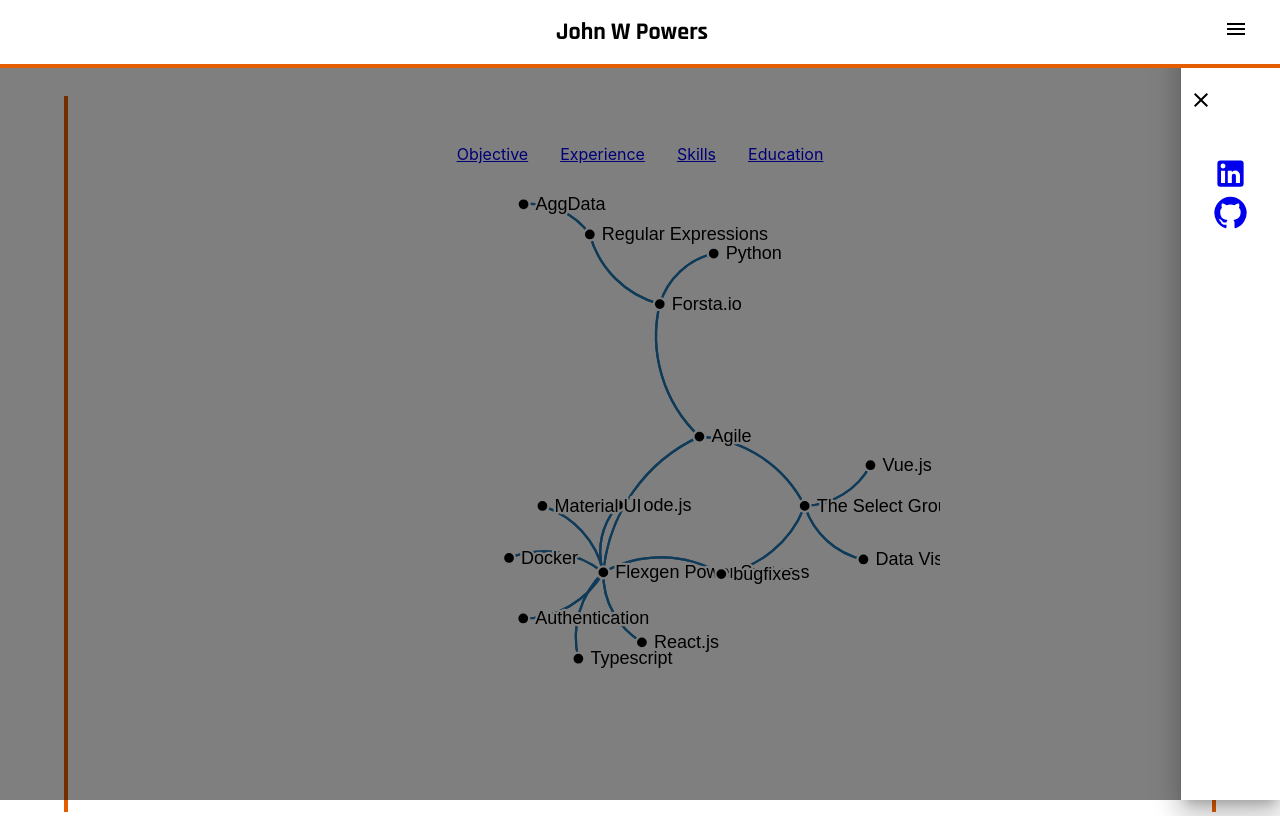
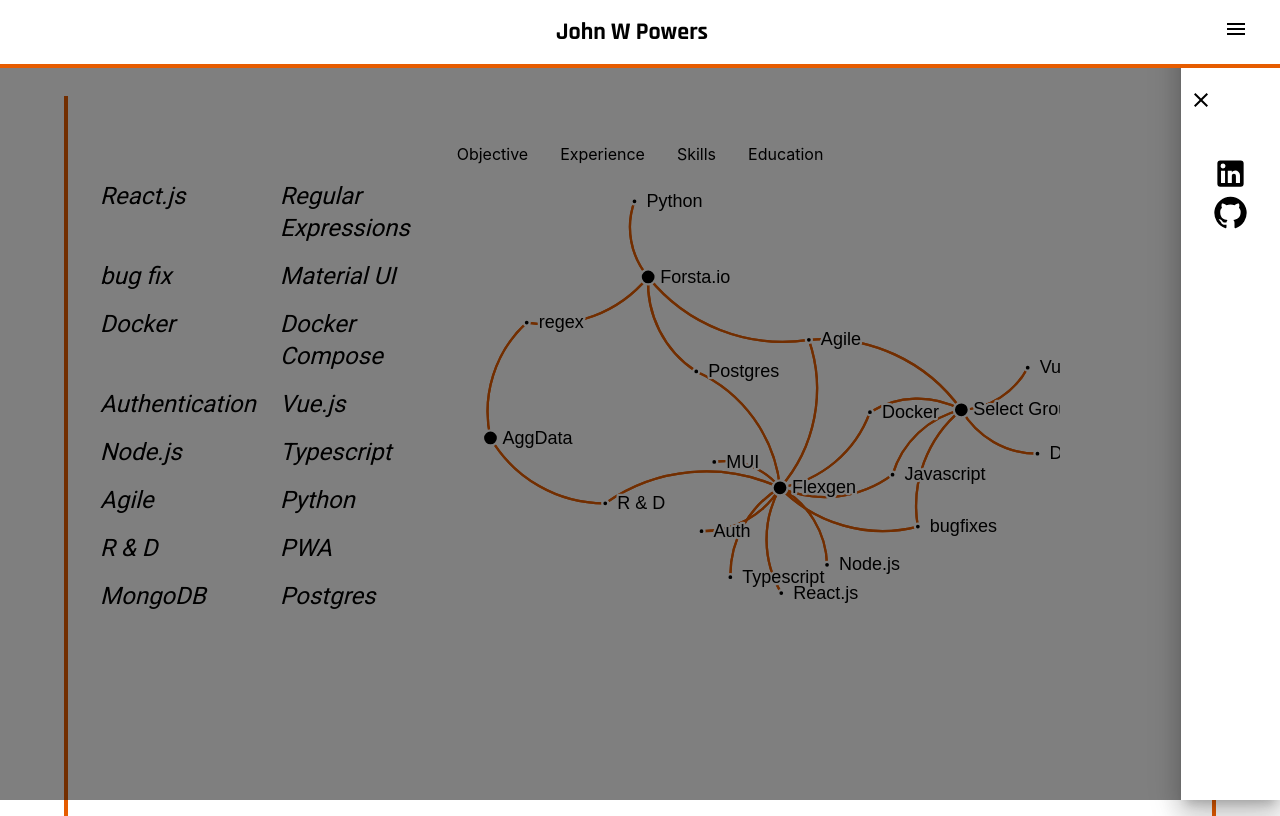
Before and after one commit to jwpowers2/johnwpowers, a React (Create React App) app: page /skills in a window 1280 px wide. Both pictures are taken after a click on the button "open drawer". Built offline with nearby package versions, Linux system fonts and the light colour scheme.

Commit message:
add data viz

```diff
--- a/src/components/ExperienceBox.js
+++ b/src/components/ExperienceBox.js
@@ -7,11 +7,11 @@
     let [experience, setExperience] = useState(props.experience);
     let [count, setCount] = useState(0)
     const arrowLeft = () => {
-        const newCount = count - 1;
+        const newCount = (count > 0) ? count - 1 : count;
         setCount(newCount);
     }
     const arrowRight = () => {
-        const newCount = count + 1;
+        const newCount = (count < experience.length-1)? count + 1: count;
         setCount(newCount);
     }
     return (
@@ -32,11 +32,11 @@
         >
             <Stack direction="row" style={{fontSize:"2em"}}>
                 <Button onClick={arrowLeft}>
-                    <ArrowLeftIcon style={{fontSize:"4em"}}/>
+                    <ArrowLeftIcon style={{fontSize:"4em", color: "#e65c00"}}/>
                 </Button>
 
                 <Button onClick={arrowRight}>
-                    <ArrowRightIcon style={{fontSize:"4em"}}/>
+                    <ArrowRightIcon style={{fontSize:"4em", color: "#e65c00"}}/>
                 </Button>
             </Stack>
 
--- a/src/components/Navbar.js
+++ b/src/components/Navbar.js
@@ -95,8 +95,8 @@
               <CloseIcon onClick={toggleDrawer(false)} />
             </IconButton>
             <Stack sx={{p:"2em"}}>
-              <Link to="https://www.linkedin.com/pub/john-powers/54/35a/46"><LinkedInIcon fontSize="large" /></Link>
-              <Link to="https://www.github.com/jwpowers2"><GitHubIcon fontSize="large" /></Link>
+              <Link to="https://www.linkedin.com/pub/john-powers/54/35a/46"><LinkedInIcon fontSize="large" style={{color: "black"}}/></Link>
+              <Link to="https://www.github.com/jwpowers2"><GitHubIcon fontSize="large" style={{color: "black"}}/></Link>
             </Stack>
           </Box>
         </Drawer>
--- a/src/components/SkillsBox.js
+++ b/src/components/SkillsBox.js
@@ -15,7 +15,7 @@
             {
                 "id": 1,
                 "type": "job",
-                "name": "Flexgen Power Systems"
+                "name": "Flexgen"
             },
             {
                 "id": 2,
@@ -45,12 +45,12 @@
             {
                 "id": 7,
                 "type": "skill",
-                "name": "Authentication"
+                "name": "Auth"
             },
             {
                 "id": 8,
                 "type": "job",
-                "name": "The Select Group at Cisco Systems"
+                "name": "Select Group"
             },
             {
                 "id": 9,
@@ -70,7 +70,7 @@
             {
                 "id": 12,
                 "type": "skill",
-                "name": "Regular Expressions"
+                "name": "regex"
             },
             {
                 "id": 13,
@@ -80,23 +80,51 @@
             {
                 "id": 14,
                 "type": "skill",
-                "name": "Data Visualization"
+                "name": "Data Viz"
             },
             {
                 "id": 15,
                 "type": "skill",
-                "name": "Material UI"
+                "name": "MUI"
+            },
+            {
+                "id": 16,
+                "type": "skill",
+                "name": "Javascript"
+            },
+            {
+                "id": 17,
+                "type": "skill",
+                "name": "R & D"
+            },
+            {
+                "id": 18,
+                "type": "skill",
+                "name": "PWA"
+            },
+            {
+                "id": 19,
+                "type": "skill",
+                "name": "MongoDB"
+            },
+            {
+                "id": 20,
+                "type": "skill",
+                "name": "Postgres"
             },
         ],
         links: [
             {source: 0, target: 1},
             {source: 1, target: 7},
+            {source: 16, target: 1},
+            {source: 16, target: 8},
             {source: 2, target: 1},
-            {source: 8, target: 3},
-            {source: 1, target: 3},
-            {source: 1, target: 4},
+            {source: 2, target: 8},
+            {source: 3, target: 8},
+            {source: 3, target: 1},
             {source: 4, target: 8},
             {source: 4, target: 10},
+            {source: 4, target: 1},
             {source: 10, target: 11},
             {source: 9, target: 12},
             {source: 10, target: 12},
@@ -105,6 +133,10 @@
             {source: 1, target: 5},
             {source: 14, target: 8},
             {source: 15, target: 1},
+            {source: 17, target: 9},
+            {source: 17, target: 1},
+            {source: 20, target: 1},
+            {source: 20, target: 10},
         ]
     }
     function linkArc(d) {
@@ -149,7 +181,8 @@
         .selectAll("path")
         .data(links)
         .join("path")
-          .attr("stroke", d => color(d.type))
+          //.attr("stroke", d => color(d.type))
+          .attr("stroke", d => "#e65c00")
           //.attr("marker-end", d => `url(${new URL(`#arrow-${d.type}`, location)})`);
           const node = svg.append("g")
           .attr("fill", "currentColor")
@@ -162,7 +195,7 @@
       node.append("circle")
           .attr("stroke", "white")
           .attr("stroke-width", 1.5)
-          .attr("r", 4);
+          .attr("r", (d)=> (d.type === "job")? 5 : 2);
           node.append("text")
           .attr("x", 8)
           .attr("y", "0.31em")
@@ -183,14 +216,12 @@
     },[])
 
     return (
-        <Container>
+
         <Box
-            display="flex"
-            justifyContent="center"
-            alignItems="center"
+            style={{"width":"100%"}}
         >
             <svg ref={svgRef} width="50em" height="50em"></svg>
         </Box>
-        </Container>
+
     )
 }
--- /dev/null
+++ b/src/components/SkillsList.js
@@ -0,0 +1,29 @@
+import {Grid, Typography} from "@mui/material";
+
+export default function SkillsList() {
+    const skills = [
+                    ["React.js","Regular Expressions"],
+                    ["bug fix","Material UI"],
+                    ["Docker","Docker Compose"],
+                    ["Authentication","Vue.js"],
+                    ["Node.js","Typescript"],
+                    ["Agile","Python"],
+                    ["R & D", "PWA"],
+                    ["MongoDB", "Postgres"]
+    ]
+    return (
+        <>
+        <Grid container>
+            {skills.map(skill=>{
+                return (
+                    <>
+                        <Grid item style={{marginBottom:"1em"}} sx={6} md={6}><Typography variant="h5"><em>{skill[0]}</em></Typography></Grid>
+                        <Grid item style={{marginBottom:"1em"}} sx={6} md={6}><Typography variant="h5"><em>{skill[1]}</em></Typography></Grid>
+                    </>
+                )
+            })}
+
+        </Grid>
+        </>
+    )
+}
--- a/src/views/Experience.js
+++ b/src/views/Experience.js
@@ -48,6 +48,22 @@
               body:[
                 "Cloud Threat Intelligence web site"
               ]
+            },
+            {
+              title:"AggData",
+              description: "Web Scraper Manager",
+              timeline: "J",
+              body:[
+                "scraping"
+              ]
+            },
+            {
+              title:"Forsta.io",
+              description: "Developer",
+              timeline: "",
+              body:[
+                ""
+              ]
             }
           ]}
         />
--- a/src/views/Home.js
+++ b/src/views/Home.js
@@ -27,10 +27,10 @@
             alignItems="center"
         >
           <Stack direction="row">
-              <Box sx={{p:"1em"}}><Link to="/objective">Objective</Link></Box>
-              <Box sx={{p:"1em"}}><Link to="/experience">Experience</Link></Box>
-              <Box sx={{p:"1em"}}><Link to="/skills">Skills</Link></Box>
-              <Box sx={{p:"1em"}}><Link to="/education">Education</Link></Box>
+              <Box sx={{p:"1em"}}><Link style={{color:"black", textDecoration: "none"}} to="/objective">Objective</Link></Box>
+              <Box sx={{p:"1em"}}><Link style={{color:"black", textDecoration: "none"}} to="/experience">Experience</Link></Box>
+              <Box sx={{p:"1em"}}><Link style={{color:"black", textDecoration: "none"}} to="/skills">Skills</Link></Box>
+              <Box sx={{p:"1em"}}><Link style={{color:"black", textDecoration: "none"}} to="/education">Education</Link></Box>
           </Stack>
       </Box>
             <Outlet/>
--- a/src/views/Objective.js
+++ b/src/views/Objective.js
@@ -1,4 +1,4 @@
-import {Box, Typography} from "@mui/material";
+import {Box, Typography, Stack, Divider} from "@mui/material";
 
 export default function Objective() {
     return (
@@ -7,9 +7,23 @@
         justifyContent="center"
         alignItems="center"
     >
-        <Typography>
-            Contribute my knowledge I have about programming and networking to an organization while being open to learning new skills and technologies
+        <Stack direction="column">
+        <Typography variant="h5" m="1em">
+            Create effective and innovative new things
         </Typography>
+        <Divider/>
+        <Typography m="1em" variant="h5">
+            Optimize old things
+        </Typography>
+        <Divider/>
+        <Typography m="1em" variant="h5">
+            Contribute to the team
+        </Typography>
+        <Divider/>
+        <Typography m="1em" variant="h5">
+            Maintain a creative and unorthodox mindset
+        </Typography>
+        </Stack>
         </Box>
     )
 }
--- a/src/views/Skills.js
+++ b/src/views/Skills.js
@@ -1,14 +1,14 @@
-import {Box} from "@mui/material";
+import {Box, Grid} from "@mui/material";
 import SkillsBox from "../components/SkillsBox";
+import SkillsList from "../components/SkillsList";
 
 export default function Skills() {
     return (
-        <Box
-        display="flex"
-        justifyContent="center"
-        alignItems="center"
+        <Grid container
         >
-            <SkillsBox/>
-        </Box>
+            <Grid item sx={12} md={4}><SkillsList/></Grid>
+            <Grid item sx={0} md={8}><SkillsBox/></Grid>
+
+        </Grid>
     )
 }
```
